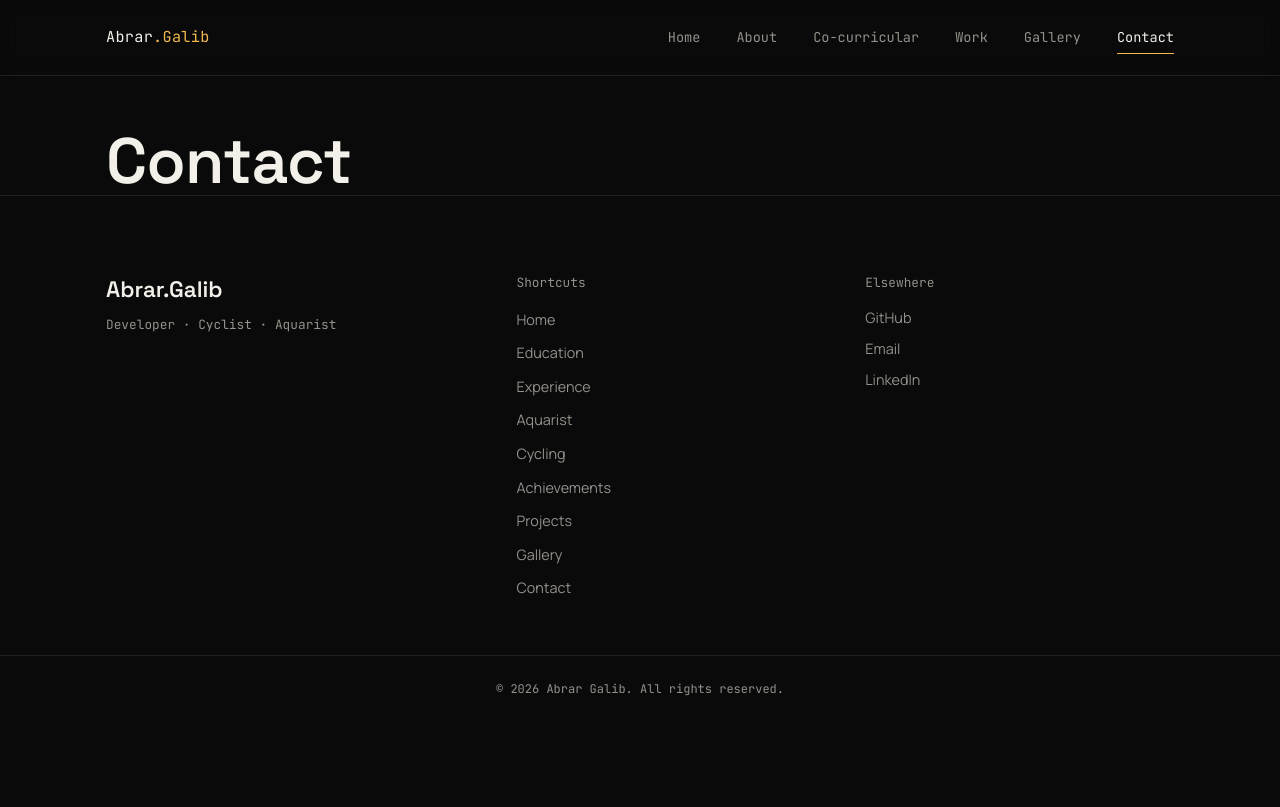
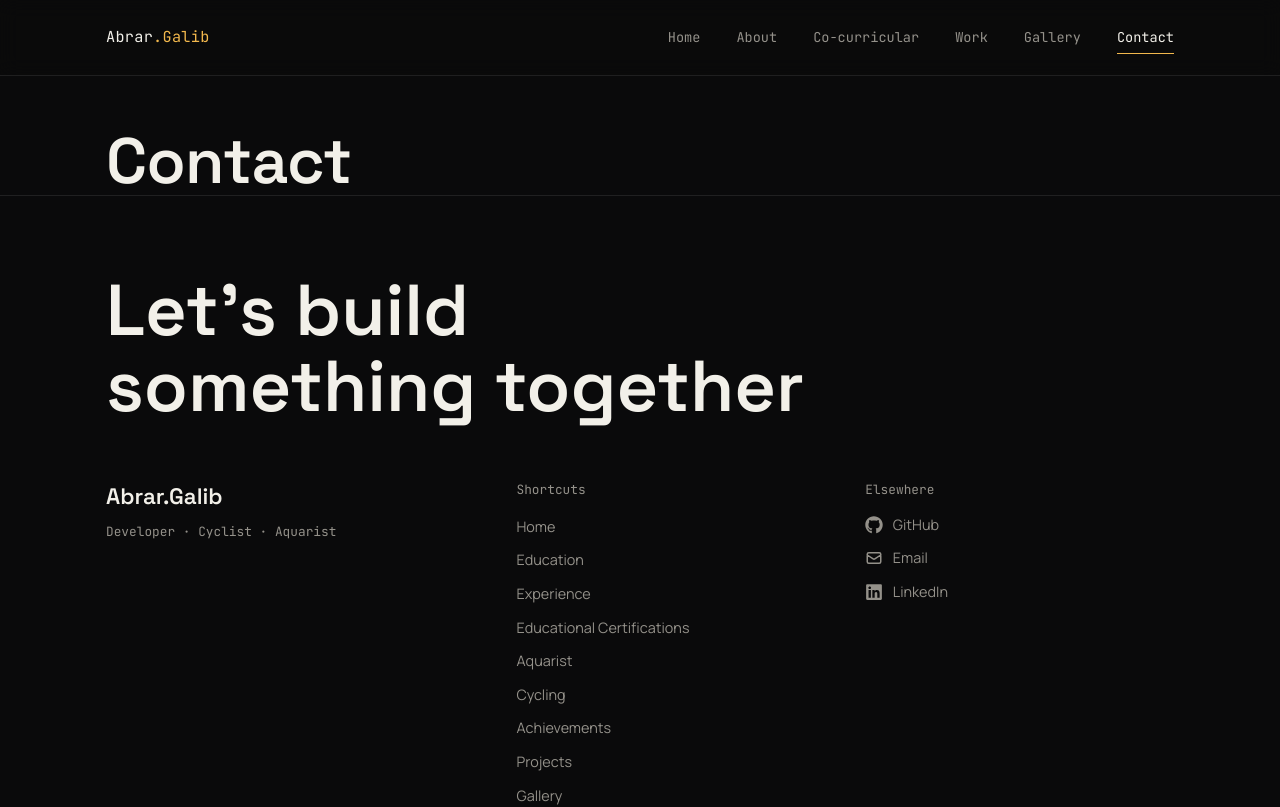
Before and after one commit to Abra0789/Portfolio, a React (Vite) app: page /contact in a window 1280 px wide. Shown: the top 807 px of the page. Built offline with nearby package versions, Linux system fonts and the light colour scheme.

Commit message:
footer ui update

```diff
--- a/src/components/Footer.jsx
+++ b/src/components/Footer.jsx
@@ -1,9 +1,13 @@
 import { Link } from 'react-router'
+import { FaGithub, FaLinkedin } from 'react-icons/fa'
+import { HiOutlineMail } from 'react-icons/hi'
+import Reveal from './Reveal'
 
 const shortcuts = [
   { to: '/', label: 'Home' },
   { to: '/about/education', label: 'Education' },
   { to: '/about/experience', label: 'Experience' },
+  { to: '/about/educational-certifications', label: 'Educational Certifications' },
   { to: '/co-curricular/aquarist', label: 'Aquarist' },
   { to: '/co-curricular/cycling', label: 'Cycling' },
   { to: '/co-curricular/achievements', label: 'Achievements' },
@@ -12,10 +16,22 @@ const shortcuts = [
   { to: '/contact', label: 'Contact' },
 ]
 
+const socials = [
+  { href: 'https://github.com/Abra0789', label: 'GitHub', Icon: FaGithub },
+  { href: 'mailto:galibabrar06@gmail.com', label: 'Email', Icon: HiOutlineMail },
+  { href: 'https://www.linkedin.com/in/abrar-galib-b30ab4268', label: 'LinkedIn', Icon: FaLinkedin },
+]
+
 export default function Footer() {
   return (
     <footer className="site-footer">
-      <div className="container site-footer__grid">
+      <Reveal className="container">
+        <Link to="/contact" className="site-footer__cta">
+          Let&rsquo;s build<br />something together
+        </Link>
+      </Reveal>
+
+      <Reveal delay={0.1} className="container site-footer__grid">
         <div>
           <p className="site-footer__name">Abrar.Galib</p>
           <p className="site-footer__tag">Developer · Cyclist · Aquarist</p>
@@ -26,7 +42,7 @@ export default function Footer() {
           <ul className="site-footer__links">
             {shortcuts.map((s) => (
               <li key={s.to}>
-                <Link to={s.to}>{s.label}</Link>
+                <Link to={s.to} className="link-underline">{s.label}</Link>
               </li>
             ))}
           </ul>
@@ -34,14 +50,22 @@ export default function Footer() {
 
         <div>
           <p className="site-footer__heading">Elsewhere</p>
-          {/* TODO: tomar real link diye href update koro */}
           <div className="site-footer__social">
-            <a href="https://github.com/" target="_blank" rel="noreferrer">GitHub</a>
-            <a href="mailto:you@example.com">Email</a>
-            <a href="https://linkedin.com/" target="_blank" rel="noreferrer">LinkedIn</a>
+            {socials.map(({ href, label, Icon }) => (
+              <a
+                key={label}
+                href={href}
+                target={href.startsWith('http') ? '_blank' : undefined}
+                rel={href.startsWith('http') ? 'noreferrer' : undefined}
+                className="site-footer__social-link"
+              >
+                <Icon size={18} />
+                <span>{label}</span>
+              </a>
+            ))}
           </div>
         </div>
-      </div>
+      </Reveal>
 
       <p className="site-footer__copy">© {new Date().getFullYear()} Abrar Galib. All rights reserved.</p>
     </footer>
--- a/src/index.css
+++ b/src/index.css
@@ -325,9 +325,30 @@ section { padding-block: clamp(4rem, 10vw, 8rem); }
 .site-footer__links { display: grid; gap: 0.6rem; }
 .site-footer__links a { color: var(--text-muted); font-size: 0.9rem; transition: color 0.2s ease; }
 .site-footer__links a:hover { color: var(--accent); }
-.site-footer__social { display: flex; flex-direction: column; gap: 0.6rem; }
-.site-footer__social a { color: var(--text-muted); font-size: 0.9rem; transition: color 0.2s ease; }
-.site-footer__social a:hover { color: var(--accent); }
+
+.site-footer__cta {
+  display: block;
+  font-family: var(--font-display);
+  font-size: clamp(2rem, 6vw, 4.5rem);
+  font-weight: 600;
+  line-height: 1.05;
+  color: var(--text);
+  padding-bottom: clamp(2rem, 5vw, 3.5rem);
+  transition: color 0.3s ease;
+}
+.site-footer__cta:hover { color: var(--accent); }
+
+.site-footer__social { display: flex; flex-direction: column; gap: 0.75rem; }
+.site-footer__social-link {
+  display: flex;
+  align-items: center;
+  gap: 0.6rem;
+  color: var(--text-muted);
+  font-size: 0.9rem;
+  width: fit-content;
+  transition: color 0.25s ease, transform 0.25s ease;
+}
+.site-footer__social-link:hover { color: var(--accent); transform: translateX(4px); }
 .site-footer__copy {
   text-align: center;
   margin-top: clamp(2.5rem, 5vw, 3.5rem);
```
